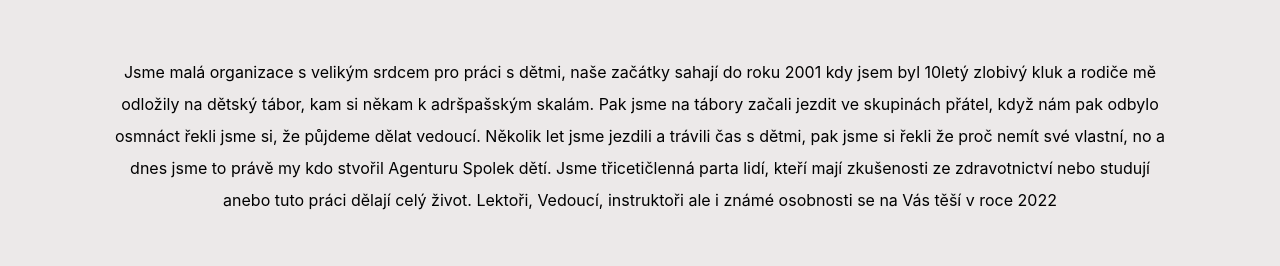
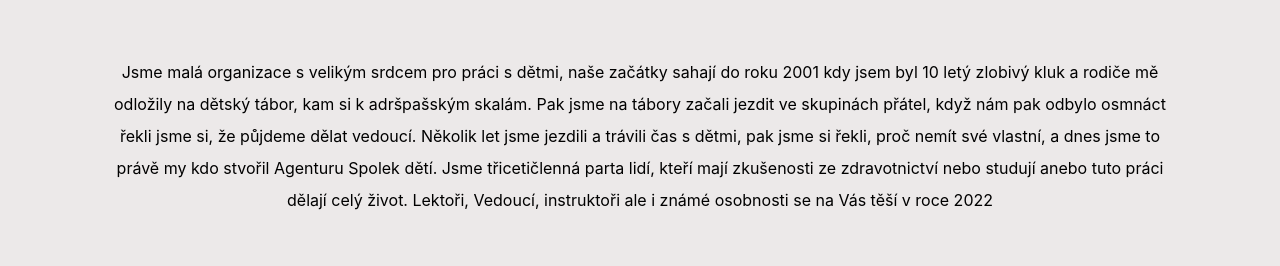
Before and after one commit to saltyfedor/spolekdeti, a React (Create React App) app: page / in a window 1280 px wide. Shown: the part 666-932 px from the top of the page. Built offline with nearby package versions, Linux system fonts and the light colour scheme; no server answers.

Commit message:
fixed typos in title

```diff
--- a/src/Components/TitleSection.js
+++ b/src/Components/TitleSection.js
@@ -16,11 +16,10 @@
             <div className="hero-paragraph">
                 <p id="tabory" className="hmtext">
                 Jsme malá organizace s velikým srdcem pro práci s dětmi, naše začátky sahají do roku 2001
-                kdy jsem byl 10letý zlobivý kluk a rodiče mě odložily na dětský tábor, kam si někam
-                k adršpašským skalám.
+                kdy jsem byl 10 letý zlobivý kluk a rodiče mě odložily na dětský tábor, kam si k adršpašským skalám.
                 Pak jsme na tábory začali jezdit ve skupinách přátel, když nám pak odbylo osmnáct řekli jsme
-                si, že půjdeme dělat vedoucí. Několik let jsme jezdili a trávili čas s dětmi, pak jsme si řekli že
-                proč nemít své vlastní, no a dnes jsme to právě my kdo stvořil Agenturu Spolek dětí.
+                si, že půjdeme dělat vedoucí. Několik let jsme jezdili a trávili čas s dětmi, pak jsme si řekli,
+                proč nemít své vlastní, a dnes jsme to právě my kdo stvořil Agenturu Spolek dětí.
                 Jsme třicetičlenná parta lidí, kteří mají zkušenosti ze zdravotnictví nebo studují anebo tuto
                 práci dělají celý život.
                 Lektoři, Vedoucí, instruktoři ale i známé osobnosti se na Vás těší v roce 2022
@@ -32,9 +31,3 @@
  }
 
 export default TitleSection
-
-/*
-<div className="hero-square">
-                            <h1 className="hero-title">AGENTURA SPOLEK DĚTÍ</h1>
-                            <h2 className="hero-sub-title">Léto plné zábavy</h2>
-                        </div>*/
```
